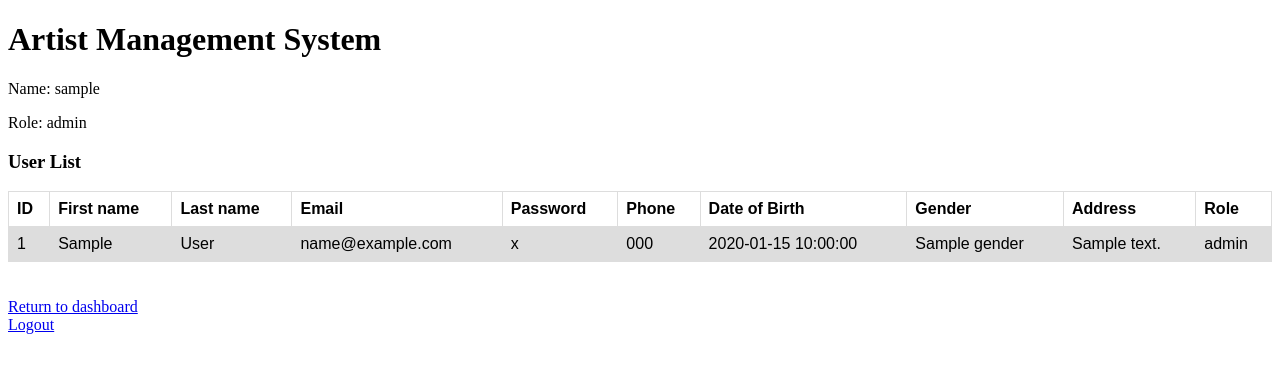
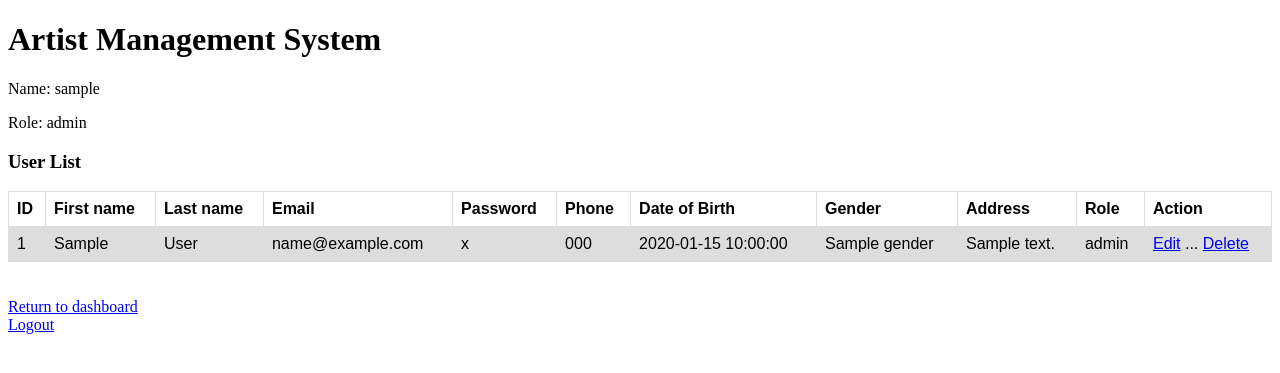
Before and after one commit to Kunjung/Artist-Management-System, a Flask app: template templates/manage_user.html in a window 1280 px wide. Shown: the top 373 px of the page. Run offline with Flask 3, Linux system fonts and the light colour scheme; the template is opened without the code that fills it: most values are stand-ins (such as "Sample title", 1, 10 or a date in 2020); some libraries are stand-ins or nearby versions.

Commit message:
Added links to edit and delete for user and artist

```diff
--- a/app.py
+++ b/app.py
@@ -52,6 +52,24 @@ def manage_user():
         # user is not logged in, so redirect to home
         return redirect(url_for('home'))
 
+@app.route('/edit_user/<id>')
+def edit_user(id):
+    if "username" in session and "userrole" in session:
+        username = session["username"]
+        userrole = session["userrole"]
+        if userrole == "super_admin":
+            return f"Userid: {id}"
+    return redirect(url_for('home'))
+
+@app.route('/delete_user/<id>')
+def delete_user(id):
+    if "username" in session and "userrole" in session:
+        username = session["username"]
+        userrole = session["userrole"]
+        if userrole == "super_admin":
+            return f"Userid: {id}"
+    return redirect(url_for('home'))
+
 @app.route('/manage_artist')
 def manage_artist():
     if "username" in session and "userrole" in session:
@@ -68,6 +86,25 @@ def manage_artist():
     else:
         # user is not logged in, so redirect to home
         return redirect(url_for('home'))
+
+@app.route('/edit_artist/<id>')
+def edit_artist(id):
+    if "username" in session and "userrole" in session:
+        username = session["username"]
+        userrole = session["userrole"]
+        if userrole == "super_admin":
+            return f"Artist Id: {id}"
+    return redirect(url_for('home'))
+
+@app.route('/delete_artist/<id>')
+def delete_artist(id):
+    if "username" in session and "userrole" in session:
+        username = session["username"]
+        userrole = session["userrole"]
+        if userrole == "super_admin":
+            return f"Artist Id: {id}"
+    return redirect(url_for('home'))
+
 
 @app.route('/login', methods=["POST"])
 def login():
--- a/templates/manage_artist.html
+++ b/templates/manage_artist.html
@@ -13,6 +13,7 @@
         <th>Address</th>
         <th>First release year</th>
         <th>No of albums released</th>
+        <th>Action</th>
     </tr>
     {% for artist in artistlist %}
     <tr>
@@ -23,6 +24,10 @@
         <td>{{artist['address']}}</td>
         <td>{{artist['first_release_year']}}</td>
         <td>{{artist['no_of_albums_released']}}</td>
+        <td>
+            <a href={{url_for('edit_artist', id=artist.id)}}>Edit</a> ...
+            <a href={{url_for('delete_artist', id=artist.id)}}>Delete</a>
+        </td>
     </tr>
     {% endfor %}
   </table>
--- a/templates/manage_user.html
+++ b/templates/manage_user.html
@@ -16,6 +16,7 @@
         <th>Gender</th>
         <th>Address</th>
         <th>Role</th>
+        <th>Action</th>
     </tr>
     {% for user in userlist %}
     <tr>
@@ -29,6 +30,10 @@
         <td>{{user['gender']}}</td>
         <td>{{user['address']}}</td>
         <td>{{user['role']}}</td>
+        <td>
+            <a href={{url_for('edit_user', id=user.id)}}>Edit</a> ...
+            <a href={{url_for('delete_user', id=user.id)}}>Delete</a>
+        </td>
     </tr>
     {% endfor %}
   </table>
```
